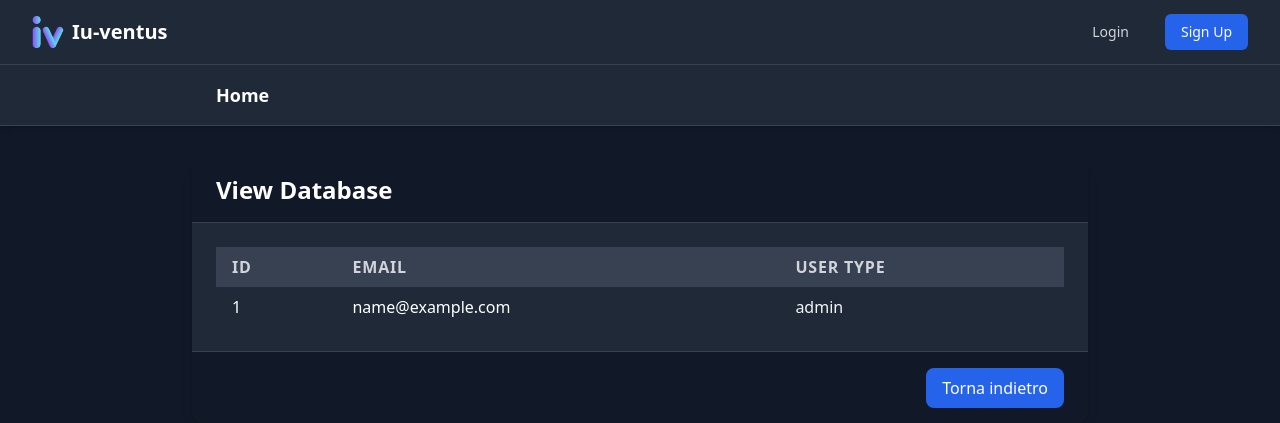
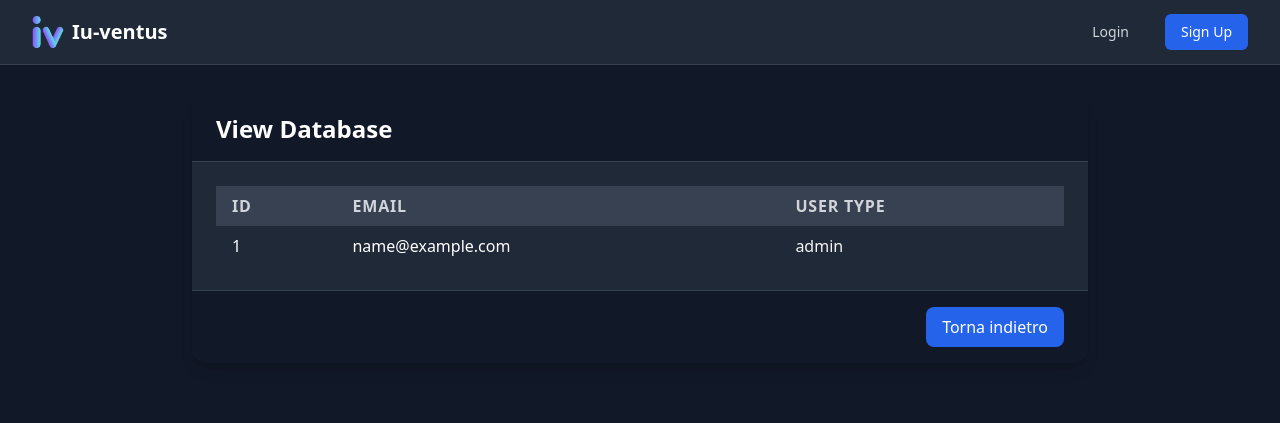
Before and after one commit to Takaso/Iuvenes_Inventus, a Python web app: template templates/view_database.html in a window 1280 px wide. Shown: the top 423 px of the page. Run offline with Jinja, Linux system fonts and the light colour scheme; the template is opened without the code that fills it: most values are stand-ins (such as "Sample title", 1, 10 or a date in 2020); some libraries are stand-ins or nearby versions.

Commit message:
Update view_database.html

```diff
--- a/templates/view_database.html
+++ b/templates/view_database.html
@@ -1,29 +1,6 @@
 {% extends "base.html" %}
 {% block title %}Iu-ventus | View Database{% endblock %}
 {% block content %}
-    <!-- barra di navigazione -->
-    <header class="w-full bg-gray-800 shadow-md border-b border-gray-700">
-        <div class="max-w-4xl mx-auto px-6 py-4 flex items-center space-x-8">
-            <a href="{{ url_for('index') }}"
-                class="text-white font-semibold text-lg hover:text-blue-400 transition">
-                Home
-            </a>
-            {% if "user_id" in session %}
-            <a href="{{ url_for('profile') }}"
-                class="flex items-center text-gray-300 hover:text-white transition">
-                <svg xmlns="http://www.w3.org/2000/svg"
-                    class="h-6 w-6 mr-1"
-                    fill="currentColor"
-                    viewBox="0 0 24 24">
-                    <path d="M12 12c2.209 0 4-1.791 4-4s-1.791-4-4-4-4 1.791-4
-                            4 1.791 4 4 4zm0 2c-2.673 0-8 1.337-8 4v2h16v-2c0-2.663-5.327-4-8-4z"/>
-                </svg>
-                Il tuo profilo
-            </a>
-            {% endif %}
-        </div>
-    </header>
-
     <!-- contenuto principale -->
     <main class="flex-grow flex flex-col items-center justify-center px-4 py-8">
         <div class="w-full max-w-4xl bg-gray-800 rounded-2xl shadow-lg overflow-hidden">
```
